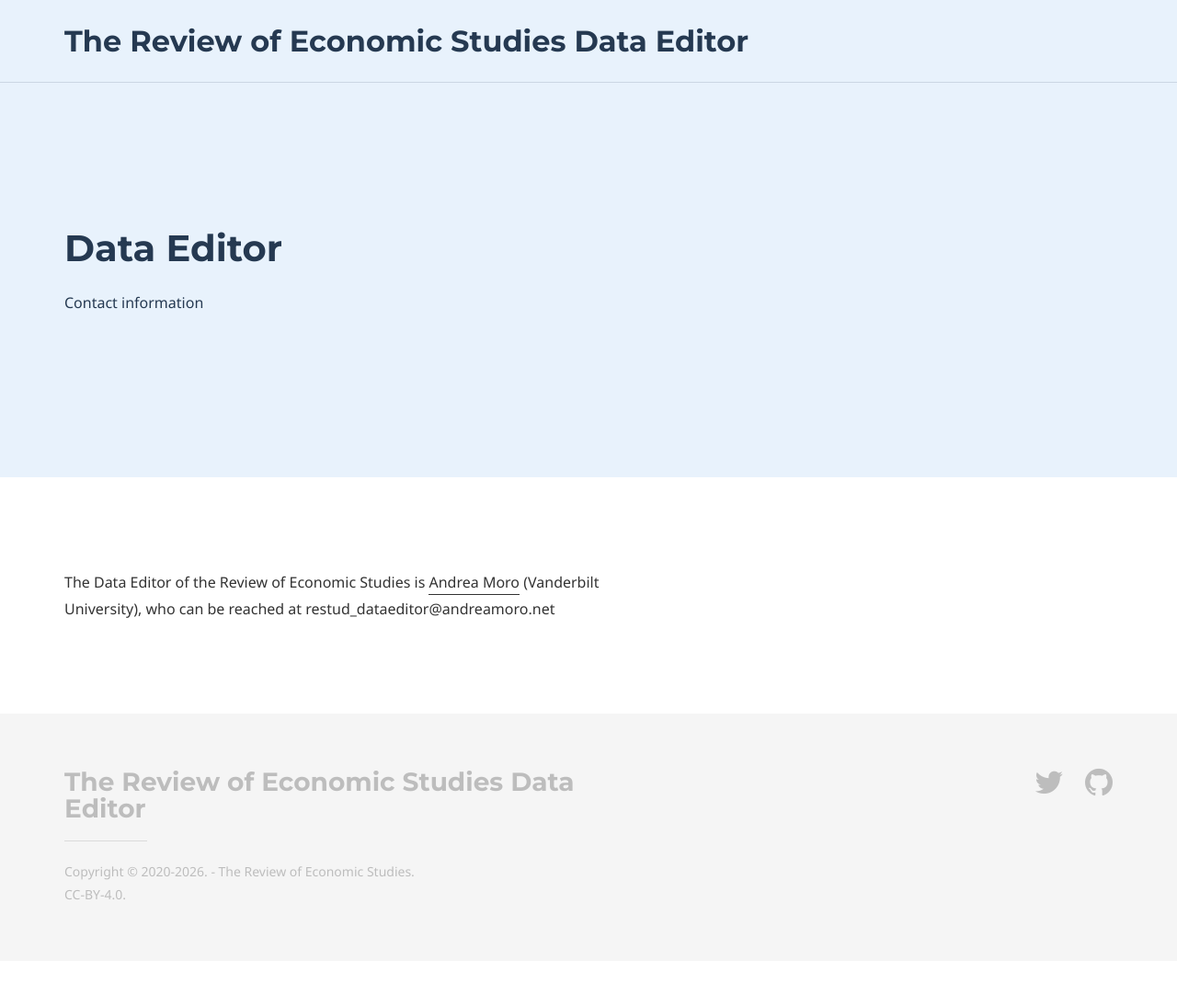
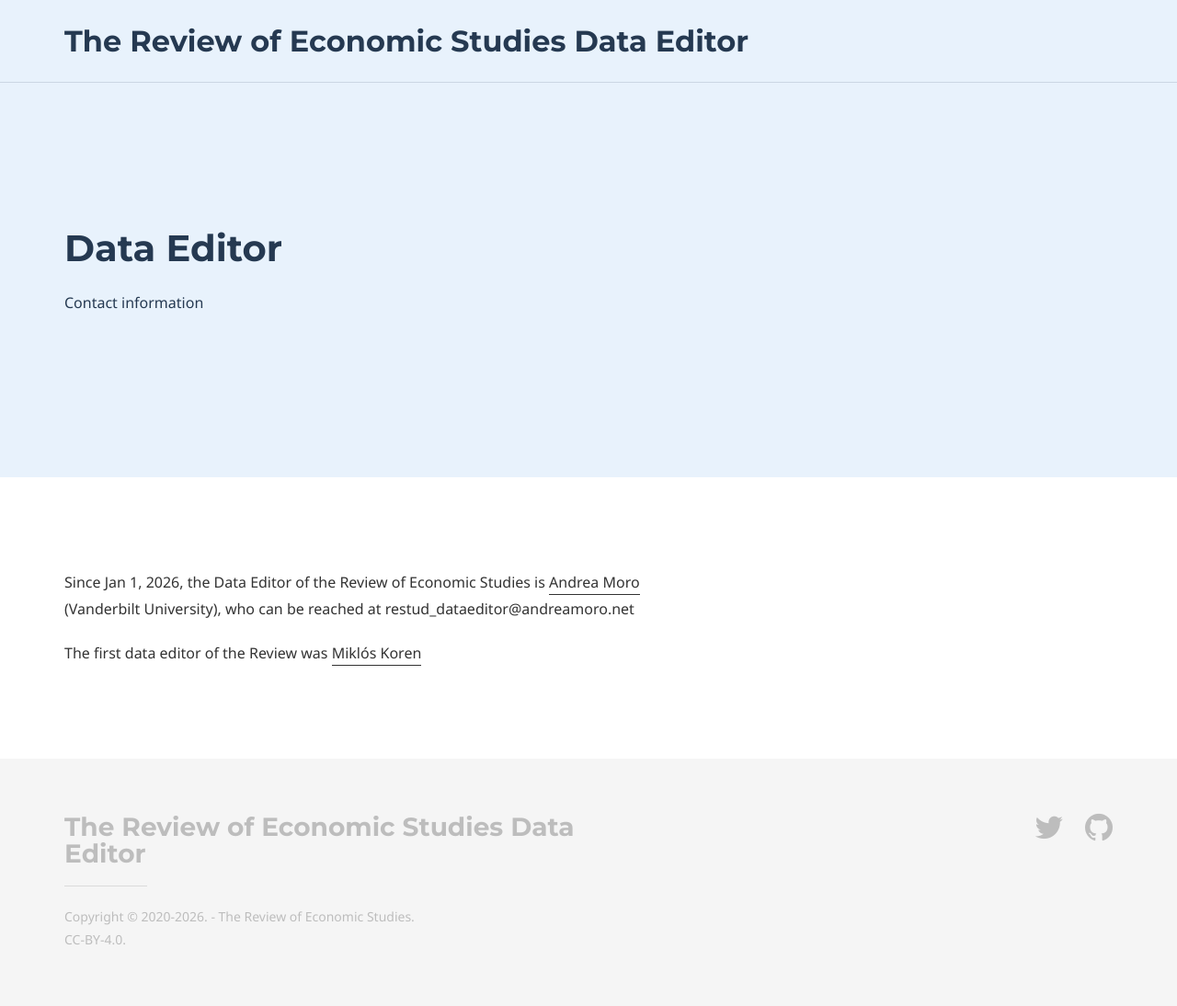
Before and after one commit to REStud/data-editor, a Jekyll site: the page built from editor.md, in a window 1280 px wide. Shown: the whole page at 92% size. Built offline with Jekyll 4.4.1, drawn with Linux system fonts in a browser that asks for light colours; some web fonts are replaced; before the commit the page ends 1045 px from its top, so only the background shows below that.

Commit message:
editor info

```diff
--- a/editor.md
+++ b/editor.md
@@ -7,7 +7,7 @@
 # Hero section
 title: Data Editor
 description: Contact information
+---
+Since Jan 1, 2026, the Data Editor of the Review of Economic Studies is [Andrea Moro](https://andreamoro.net) (Vanderbilt University), who can be reached at restud_dataeditor@andreamoro.net
 
----
-
-The Data Editor of the Review of Economic Studies is [Andrea Moro](https://andreamoro.net) (Vanderbilt University), who can be reached at restud_dataeditor@andreamoro.net
+The first data editor of the Review was [Miklós Koren](https://koren.mk/)
```
Also changed, not shown: index.md (+1 -1 lines).
